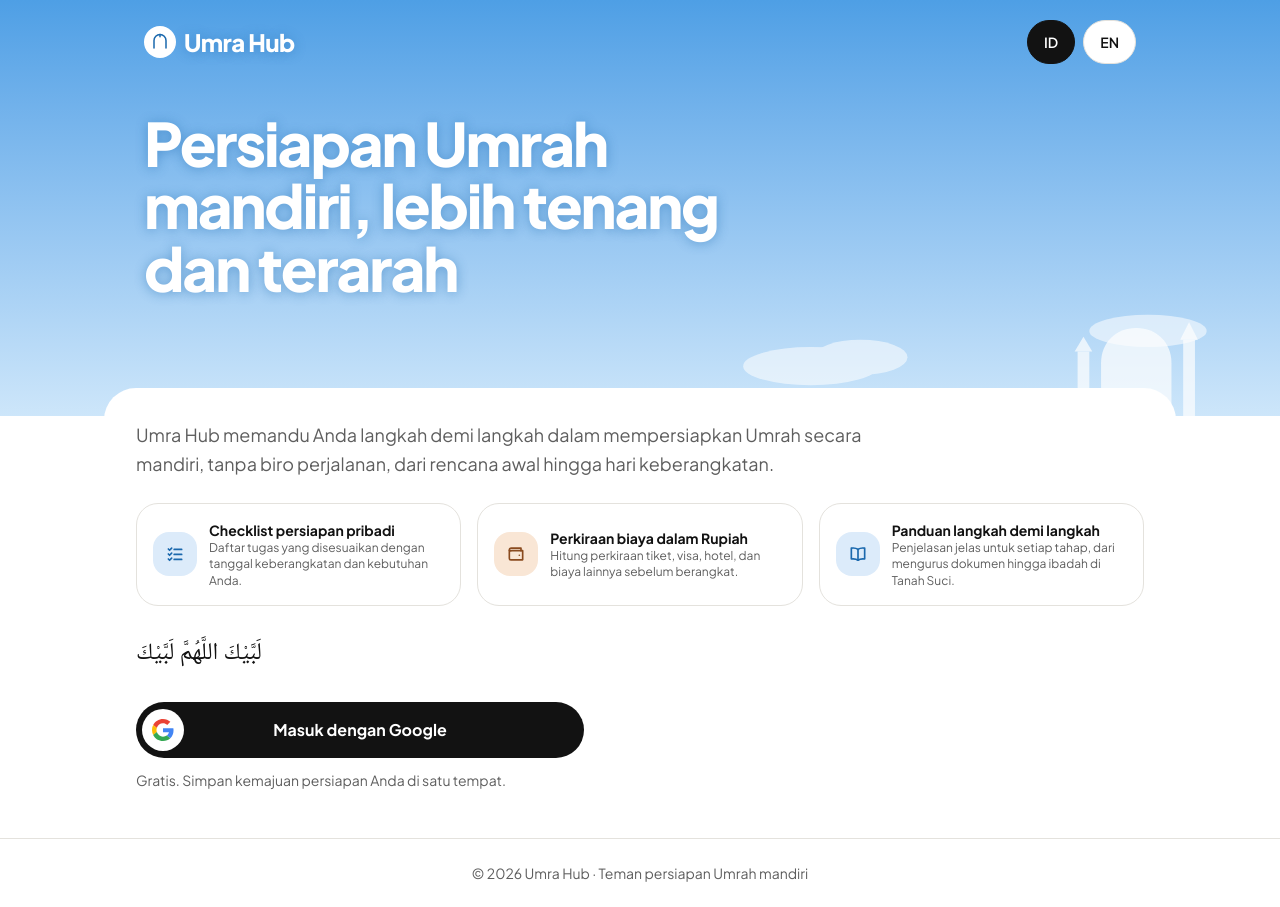
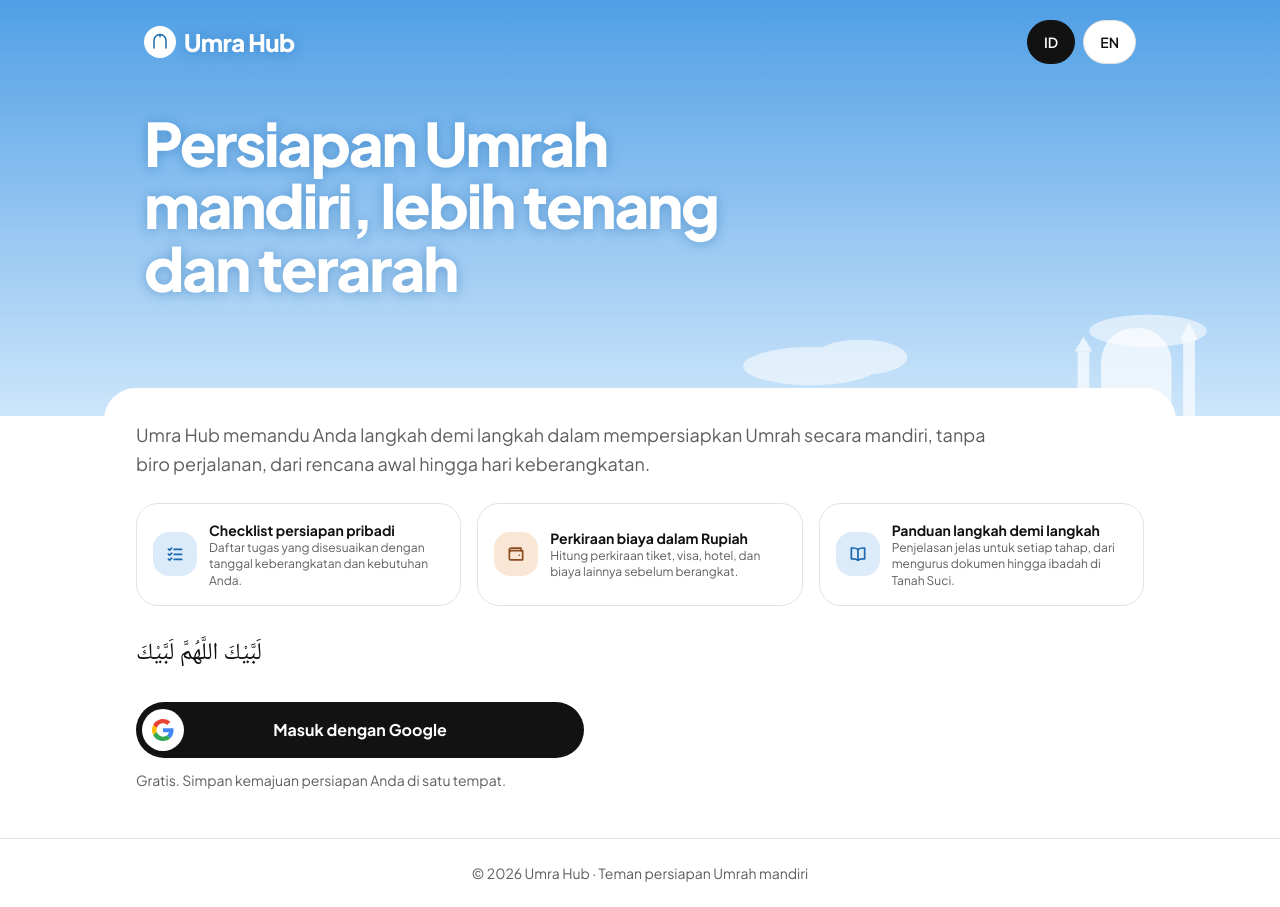
Before and after one commit to carissafarry/umrahub, a Next.js app: page / in a window 1280 px wide. Built offline with nearby package versions, Linux system fonts and the light colour scheme; no server answers.

Commit message:
fe-101 Prose width for landing copy, fix comment indent

```diff
--- a/src/app/page.tsx
+++ b/src/app/page.tsx
@@ -61,7 +61,7 @@ export default async function Home({
 
         <div className="relative -mt-7 mx-auto flex w-full max-w-md flex-1 flex-col md:max-w-3xl md:px-8 lg:max-w-6xl lg:px-10">
           <div className="flex flex-1 flex-col gap-4 rounded-t-[2rem] bg-background px-4 pt-5 pb-8 md:gap-5 md:px-6 lg:gap-6 lg:px-8 lg:pt-8 lg:pb-12">
-            <p className="text-[0.9375rem] leading-relaxed text-muted lg:max-w-3xl lg:text-lg">
+            <p className="text-[0.9375rem] leading-relaxed text-muted lg:max-w-prose lg:text-lg">
               {t("description")}
             </p>
 
--- a/src/components/dashboard/Beranda.tsx
+++ b/src/components/dashboard/Beranda.tsx
@@ -134,7 +134,7 @@ export async function Beranda({
 
             <div className="flex flex-col gap-2 pt-1.5 md:items-start lg:col-span-2">
               {/* /cari doesn't exist yet: fe-069 turns this into
-                <ButtonLink href="/cari"> and adds the Cari tab. */}
+                  <ButtonLink href="/cari"> and adds the Cari tab. */}
               <Button disabled aria-describedby="beranda-search-soon">
                 {t("search")}
               </Button>
```
